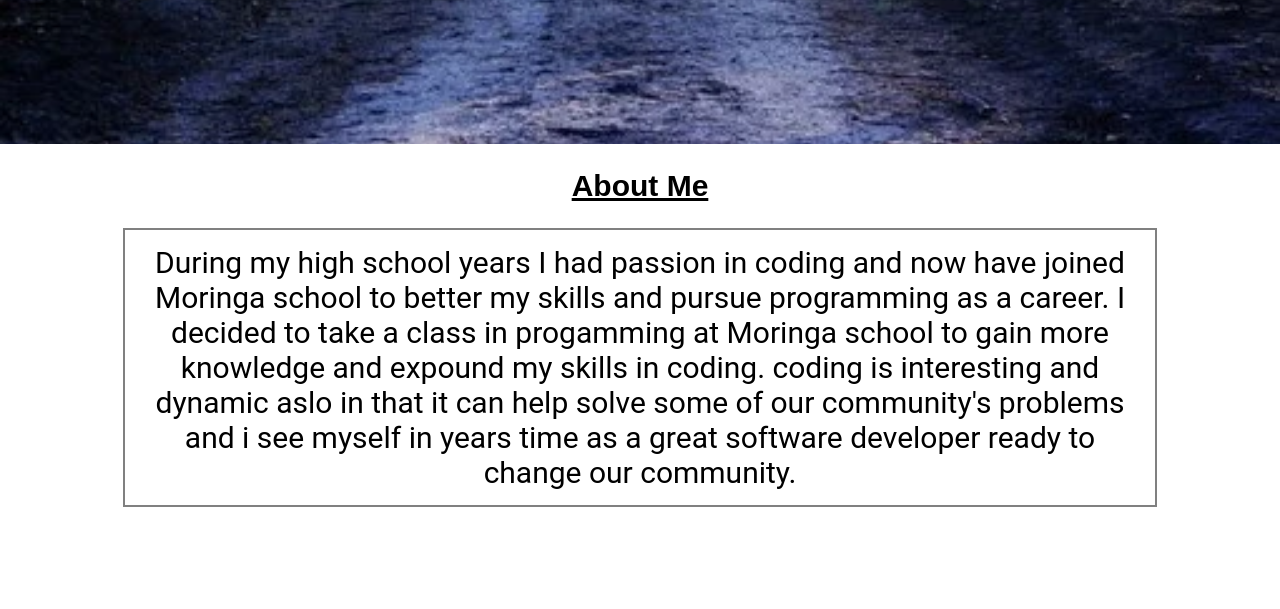
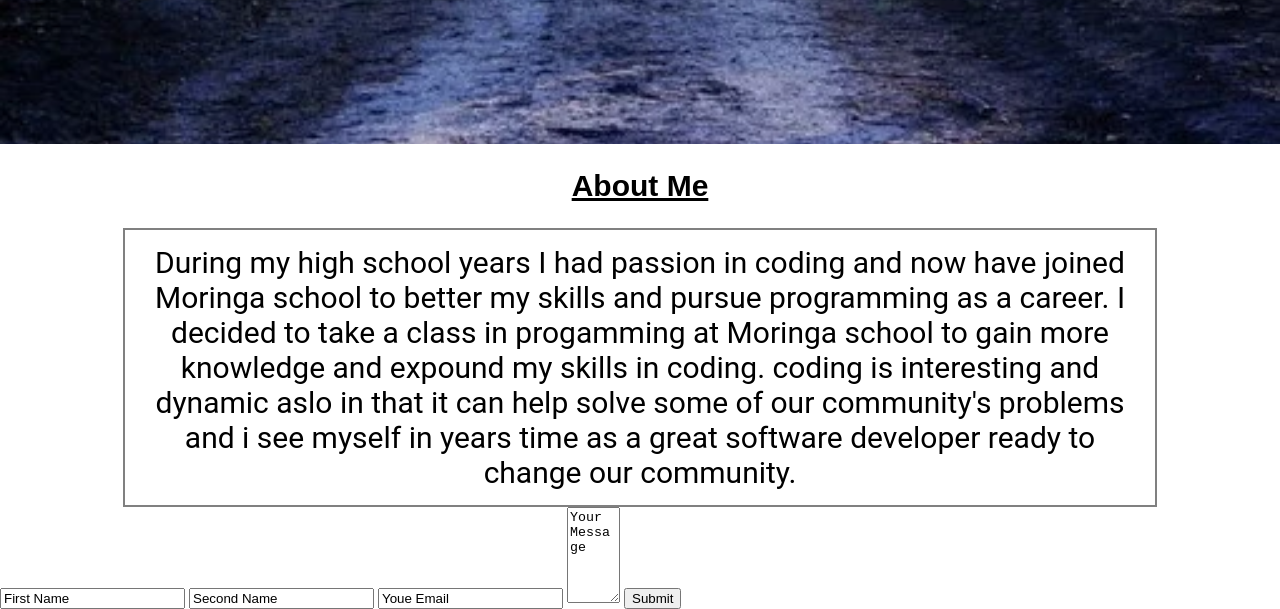
Before and after one commit to praise-laurine/my-portfolio, a plain HTML site: page index.html in a window 1280 px wide. Shown: the part 656-1265 px from the top of the page. Before the commit the page ends 1163 px from the top, so only its background shows below. Drawn offline with Linux system fonts and the light colour scheme.

Commit message:
add div class contact me

```diff
--- a/index.html
+++ b/index.html
@@ -24,9 +24,17 @@
         <div id="about-section">
           <h2>About Me</h2>
           <p>During my high school years I had passion in coding and now have joined Moringa school to better my skills and pursue programming  as a career. I decided to take a class in progamming at Moringa school to gain more knowledge and expound my skills in coding. coding is interesting and dynamic aslo in that it can help solve some of our community's problems and i see myself in years time as a great software developer ready to change our community.</p>
+        </div>
+    </div>
 
-
-        </div>
+    <div class="contact me">
+      <form action="" method="POST">
+        <input type="text" name="" value="First Name">
+        <input type="text" name="" value="Second Name">
+        <input type="text" name="" value="Youe Email">
+        <textarea cols="4" rows="6">Your Message</textarea>
+        <input type="button" name="" value="Submit">
+      </form>
     </div>
 
 
```
